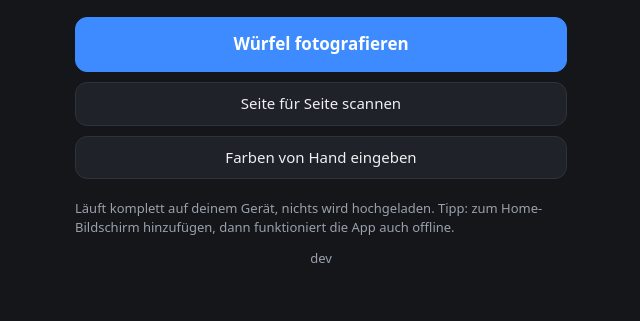
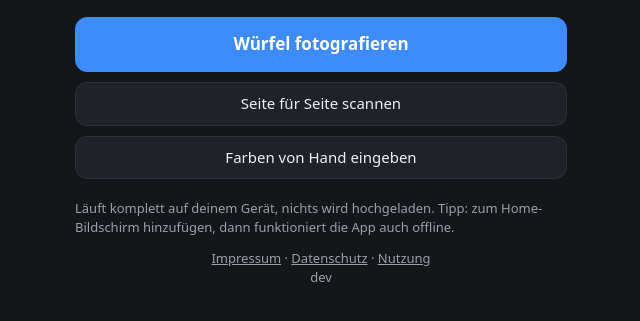
Before and after one commit to michaelkrisper/rubik, a website with bundled scripts: page index.html in a window 1280 px wide. Shown: the part 281-602 px from the top of the page, without its empty margins (319-959 px from the left). Built offline with nearby package versions, Linux system fonts and the light colour scheme.

Commit message:
Link the legal pages (#29)
Adds Impressum / Datenschutz / Nutzung links (central pages on
krisperapps.de) next to the version number. External links with
`target="_blank" rel="noopener"`; not in the service-worker precache.

Closes #28

```diff
--- a/index.html
+++ b/index.html
@@ -29,7 +29,12 @@
         <button type="button" class="btn" id="resume" hidden>Letzte Lösung fortsetzen</button>
       </div>
       <p class="small">Läuft komplett auf deinem Gerät, nichts wird hochgeladen. Tipp: zum Home-Bildschirm hinzufügen, dann funktioniert die App auch offline.</p>
-      <p class="small center" id="version"></p>
+      <p class="small center legal">
+        <a href="https://krisperapps.de/impressum" target="_blank" rel="noopener">Impressum</a> ·
+        <a href="https://krisperapps.de/datenschutz#rubik" target="_blank" rel="noopener">Datenschutz</a> ·
+        <a href="https://krisperapps.de/nutzung" target="_blank" rel="noopener">Nutzung</a>
+        <br><span id="version"></span>
+      </p>
     </section>
 
     <section id="snap" hidden>
--- a/scripts/e2e.mjs
+++ b/scripts/e2e.mjs
@@ -185,6 +185,10 @@ try {
   // The repository holds the placeholder; the deploy writes the release tag.
   const version = await evaluate(`document.getElementById('version').textContent`);
   console.log('version line', version);
+  const legal = await evaluate(
+    `[...document.querySelectorAll('#home .legal a')].map((a) => a.href).join(' ')`,
+  );
+  console.log('legal links', legal);
 
   // two-photo mode: photo 1 must be taken automatically from the live camera
   await evaluate(`document.querySelector('[data-go=snap]').click()`);
@@ -343,6 +347,8 @@ try {
   console.log('errors', errors);
   const ok =
     version === 'dev' &&
+    legal ===
+      'https://krisperapps.de/impressum https://krisperapps.de/datenschutz#rubik https://krisperapps.de/nutzung' &&
     snapped &&
     snapOk &&
     cam.w > 0 &&
--- a/style.css
+++ b/style.css
@@ -66,6 +66,9 @@ h1 {
 }
 .center {
   text-align: center;
+}
+.legal a {
+  color: inherit;
 }
 .stack {
   display: flex;
```
